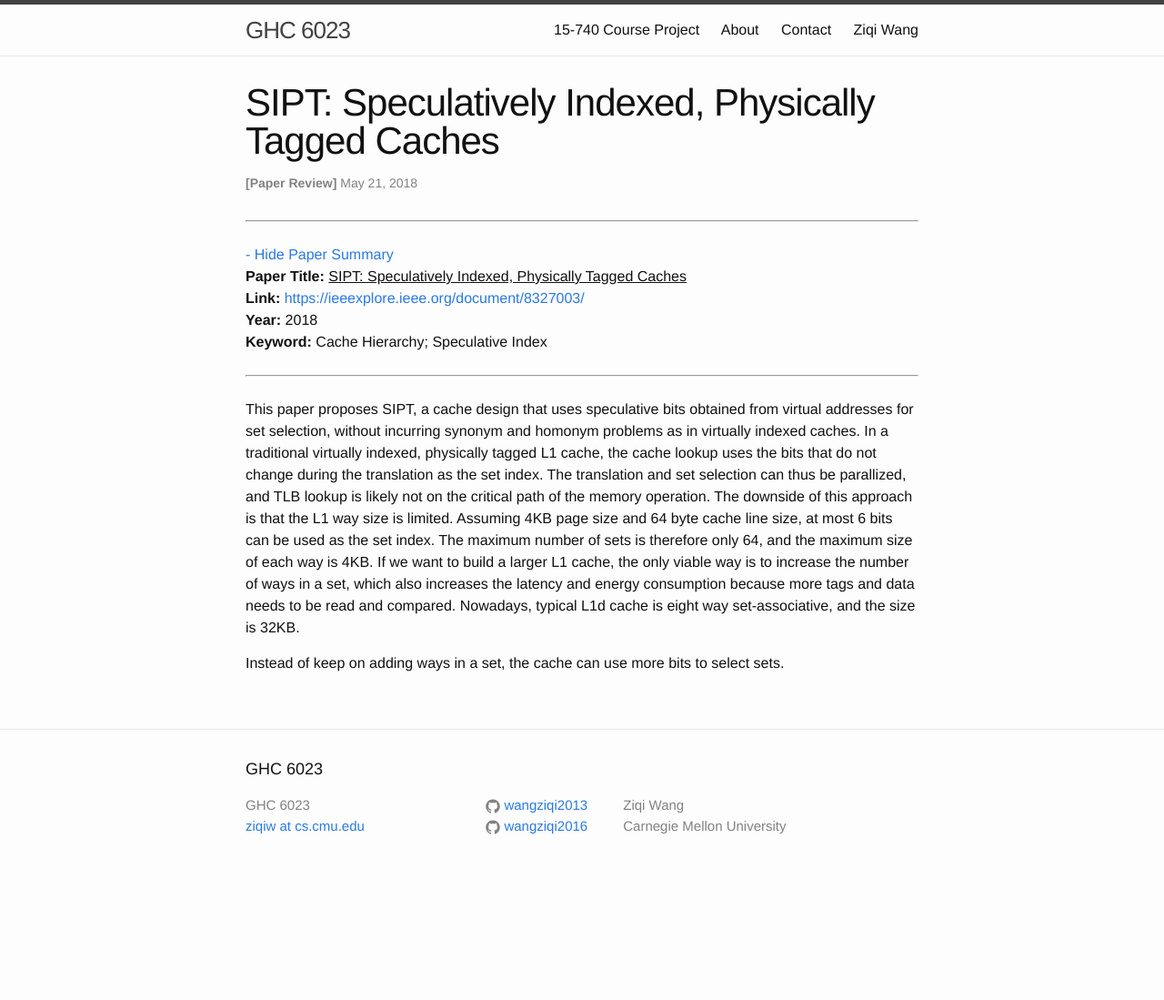
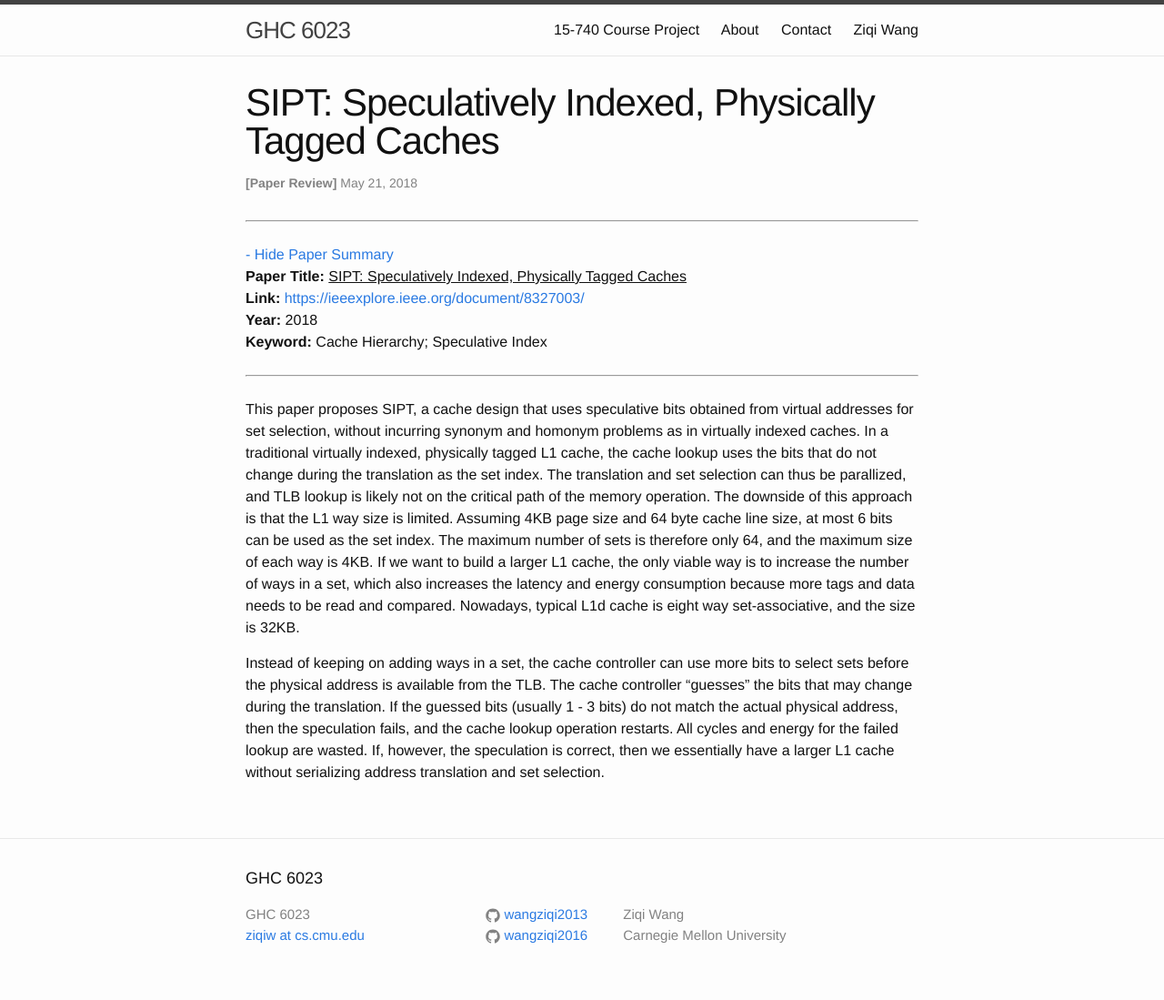
Before and after one commit to wangziqi2013/wangziqi2013.github.io, a Jekyll site: the page built from _posts/2018-05-20-SIPT.markdown, in a window 1280 px wide. Shown: the whole page at 91% size. Built offline with Jekyll 4.4.1, drawn with Linux system fonts in a browser that asks for light colours; before the commit the page ends 979 px from its top, so only the background shows below that.

Commit message:
Adding problem description

```diff
--- a/_posts/2018-05-20-SIPT.markdown
+++ b/_posts/2018-05-20-SIPT.markdown
@@ -24,4 +24,8 @@ a larger L1 cache, the only viable way is to increase the number of ways in a se
 and energy consumption because more tags and data needs to be read and compared. Nowadays, typical L1d cache is eight
 way set-associative, and the size is 32KB.
 
-Instead of keep on adding ways in a set, the cache can use more bits to select sets.
+Instead of keeping on adding ways in a set, the cache controller can use more bits to select sets before the physical
+address is available from the TLB. The cache controller "guesses" the bits that may change during the translation. If the guessed
+bits (usually 1 - 3 bits) do not match the actual physical address, then the speculation fails, and the cache lookup operation
+restarts. All cycles and energy for the failed lookup are wasted. If, however, the speculation is correct, then we essentially
+have a larger L1 cache without serializing address translation and set selection.
```
